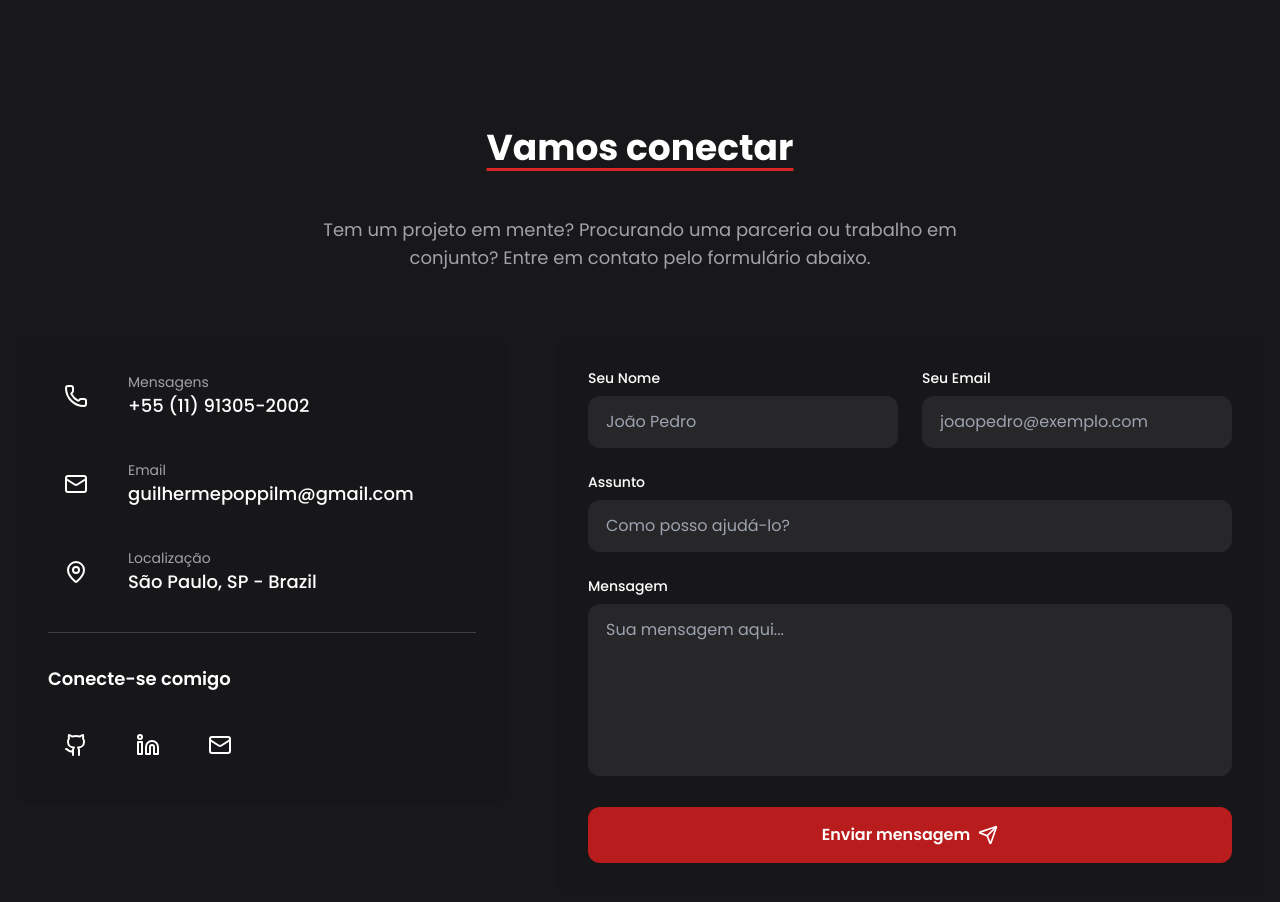
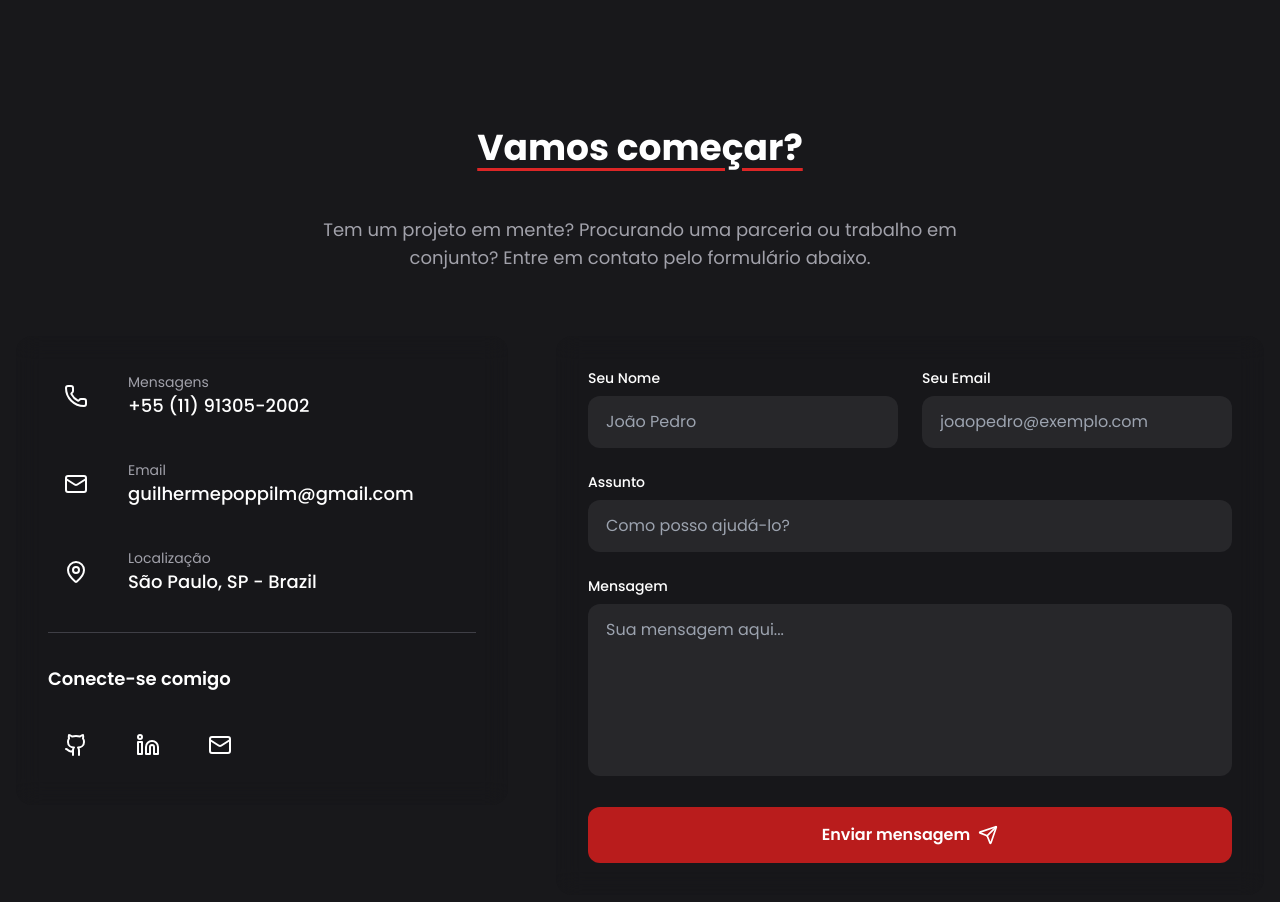
Before and after one commit to Daischi/portfolio, a React (Vite) app: page / in a window 1280 px wide. Shown: the part 3180-4082 px from the top of the page. Built offline with nearby package versions, Linux system fonts and the light colour scheme.

Commit message:
Adicionando animações a pagina contatos

```diff
--- a/src/components/contacts.jsx
+++ b/src/components/contacts.jsx
@@ -4,6 +4,8 @@ import { useState } from "react";
 import { motion, AnimatePresence } from "framer-motion";
 import { Send, Mail, MapPin, Phone, Github, Linkedin, Instagram, Check, AlertCircle,} from "lucide-react";
 import emailjs from "@emailjs/browser";
+import AOS from "aos";
+import "aos/dist/aos.css";
 
 export function Contact() {
   const [formData, setFormData] = useState({
@@ -130,8 +132,8 @@ export function Contact() {
               transition={{ duration: 0.5 }}
               className="inline-block p-4 rounded-2xl mb-8 underline underline-offset-8 decoration-red-600"
             >
-              <h2 className="text-4xl font-bold dark:text-white text-black">
-              Vamos conectar
+              <h2 data-aos="fade-right" className="text-4xl font-bold dark:text-white text-black">
+              Vamos começar?
               </h2>
             </motion.div>
             <p className="text-lg text-zinc-600 dark:text-zinc-400 max-w-2xl mx-auto">
```
